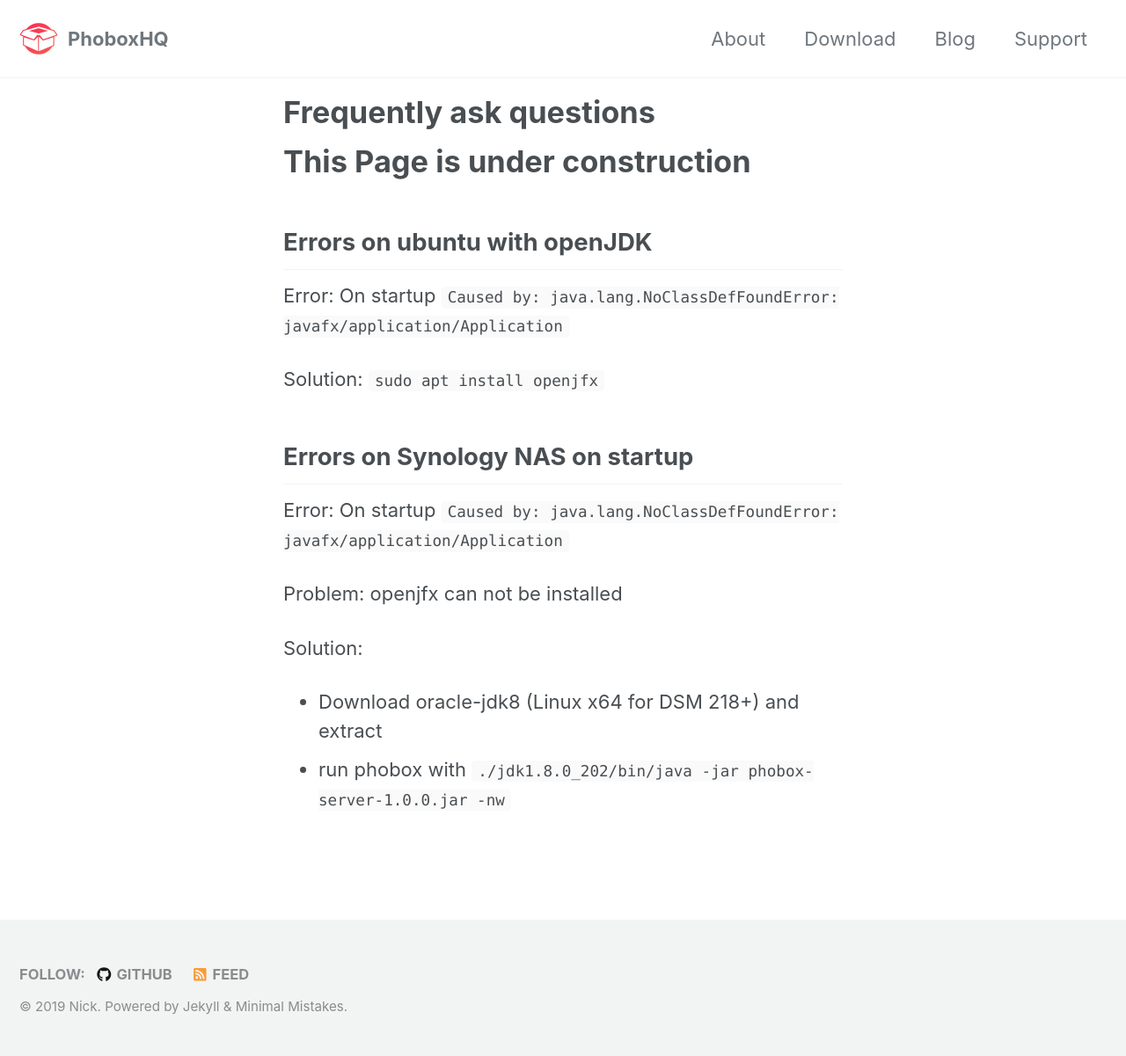
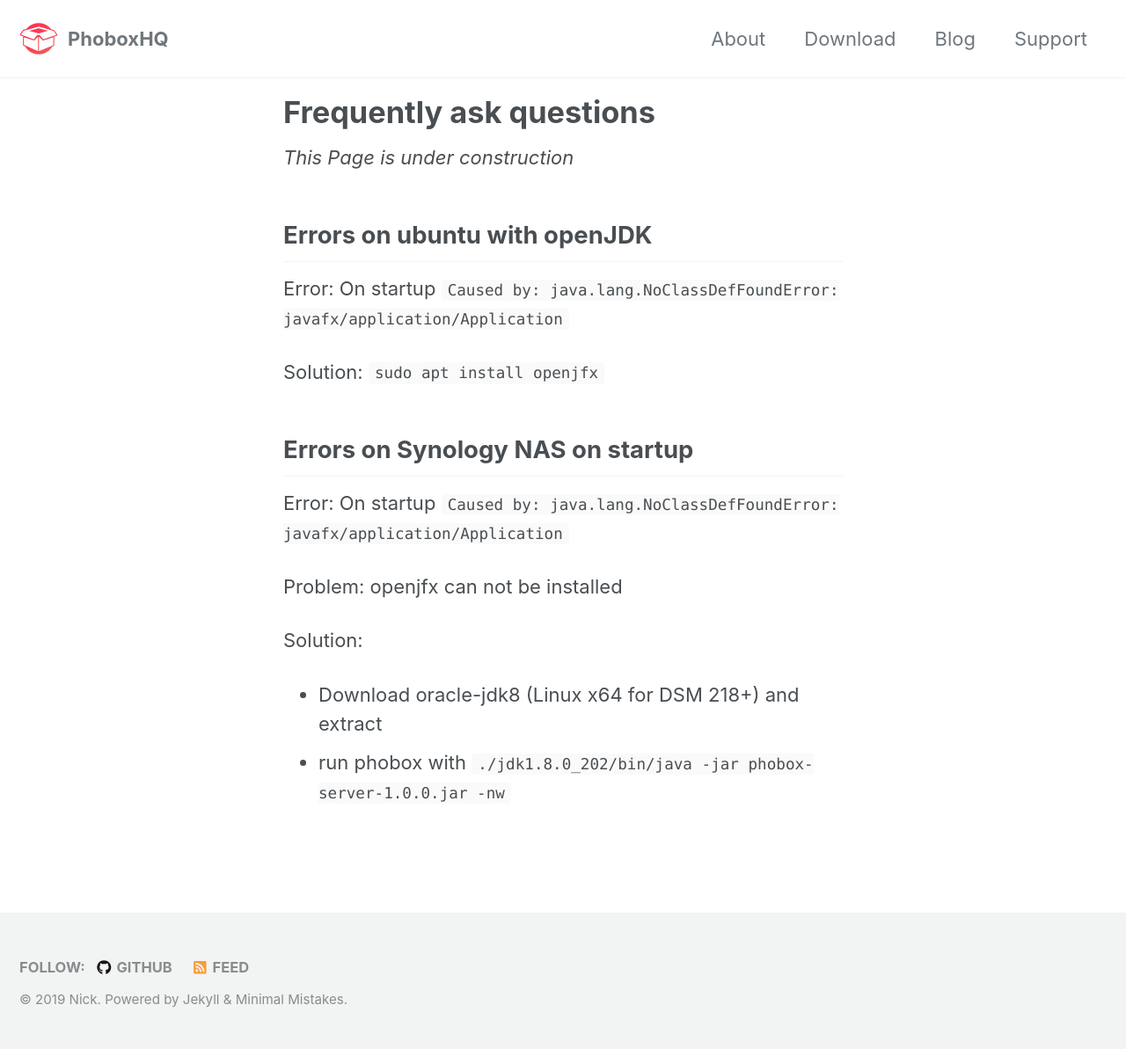
Before and after one commit to phoboxhq/home2, a Jekyll site: the page built from _pages/faq.md, in a window 1280 px wide. Shown: the whole page at 88% size. Built offline with Jekyll 4.4.1, drawn with Linux system fonts in a browser that asks for light colours; cached includes are drawn as plain includes; nearby versions of some CDN libraries.

Commit message:
Update faq.md

```diff
--- a/_pages/faq.md
+++ b/_pages/faq.md
@@ -4,7 +4,7 @@ title: "Frequently ask questions"
 modified: 2019-06-18T21:13:00-04:00
 ---
 
-# This Page is under construction
+_This Page is under construction_
 
 ## Errors on ubuntu with openJDK
 
```
